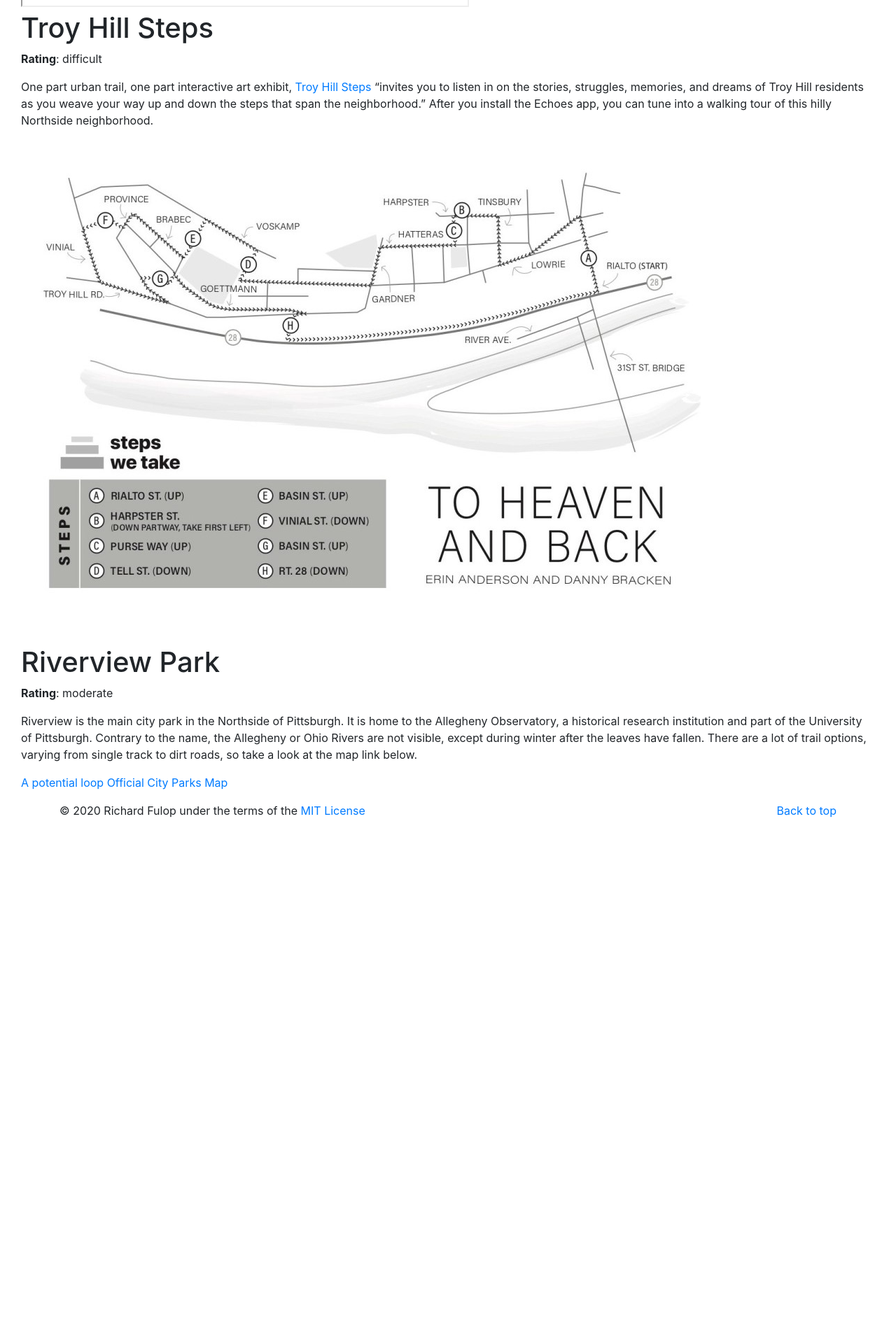
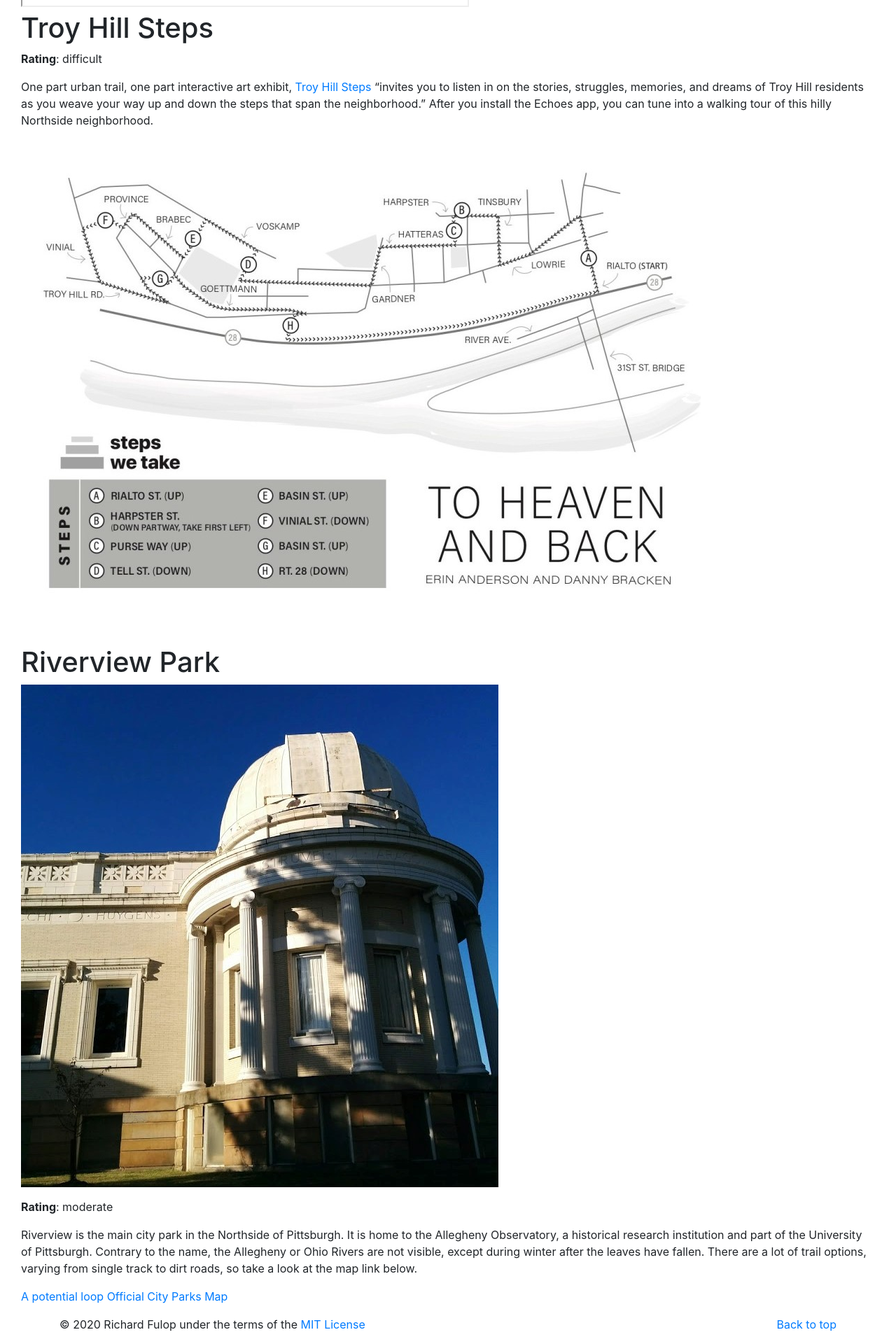
Before and after one commit to richiebful/richiebful.github.io, a Jekyll site: the page built from _posts/2020-05-03-Best-Northside-Hikes.md, in a window 1280 px wide. Shown: the part 1555-3475 px from the top of the page at 70% size. Built offline with Jekyll 4.4.1, drawn with Linux system fonts in a browser that asks for light colours; before the commit the page ends 2741 px from its top, so only the background shows below that; grey boxes are pictures that could not be loaded.

Commit message:
Add alt tags

```diff
--- a/_posts/2020-05-03-Best-Northside-Hikes.md
+++ b/_posts/2020-05-03-Best-Northside-Hikes.md
@@ -11,7 +11,7 @@
 **Rating**: difficult
 
 <figure class="photo-container">
- <img src="/assets/rising-main-steps.jpg" width="640"/>
+ <img src="/assets/rising-main-steps.jpg" alt="Rising Main St steps in Fineview neighborhood" width="640"/>
  <figcaption>Rising Main steps</figcaption>
 </figure>
 
@@ -29,6 +29,8 @@
 
 # Riverview Park
 
+<img src="/assets/allegheny-observatory.jpg" alt="Allegheny Observatory in Riverview Park">
+
 **Rating**: moderate
 
 Riverview is the main city park in the Northside of Pittsburgh. It is home to the Allegheny Observatory, a historical research institution and part of the University of Pittsburgh. Contrary to the name, the Allegheny or Ohio Rivers are not visible, except during winter after the leaves have fallen. There are a lot of trail options, varying from single track to dirt roads, so take a look at the map link below.
```
Also changed, not shown: assets/allegheny-observatory.jpg (added).
